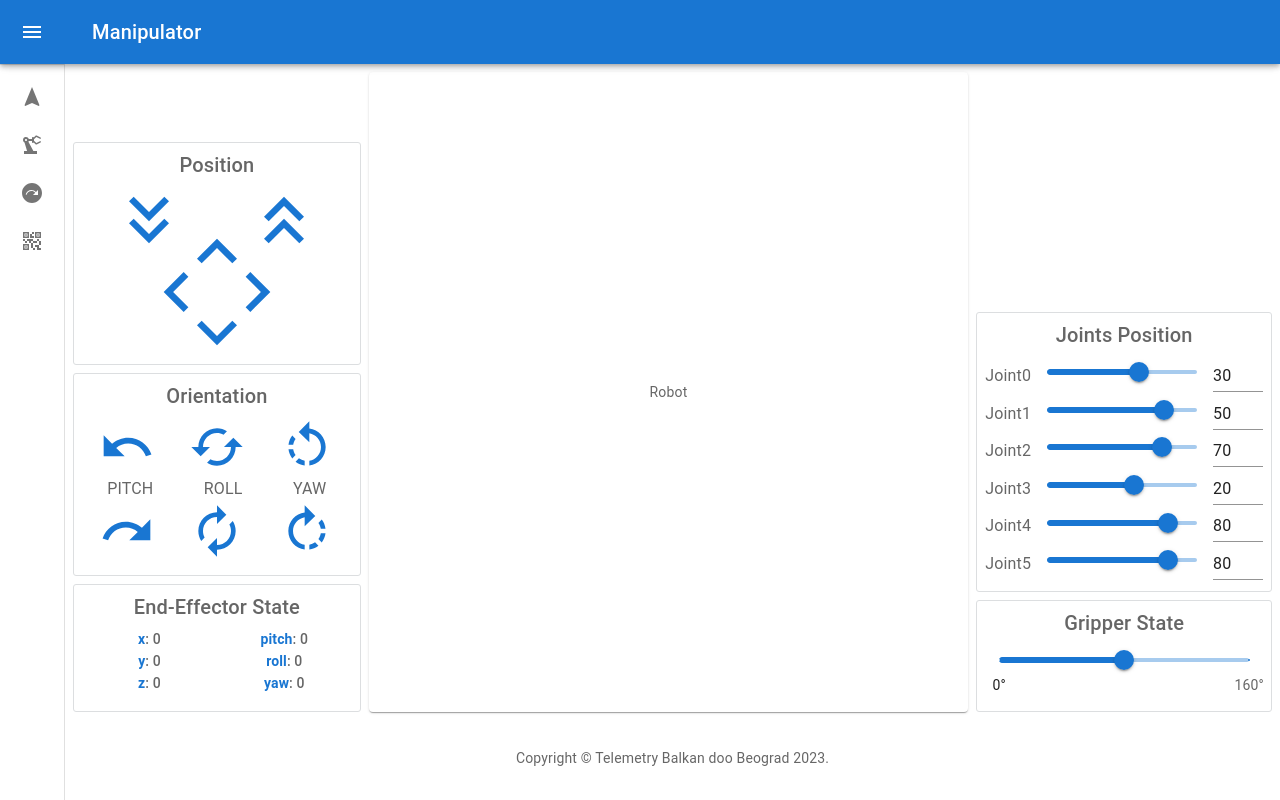
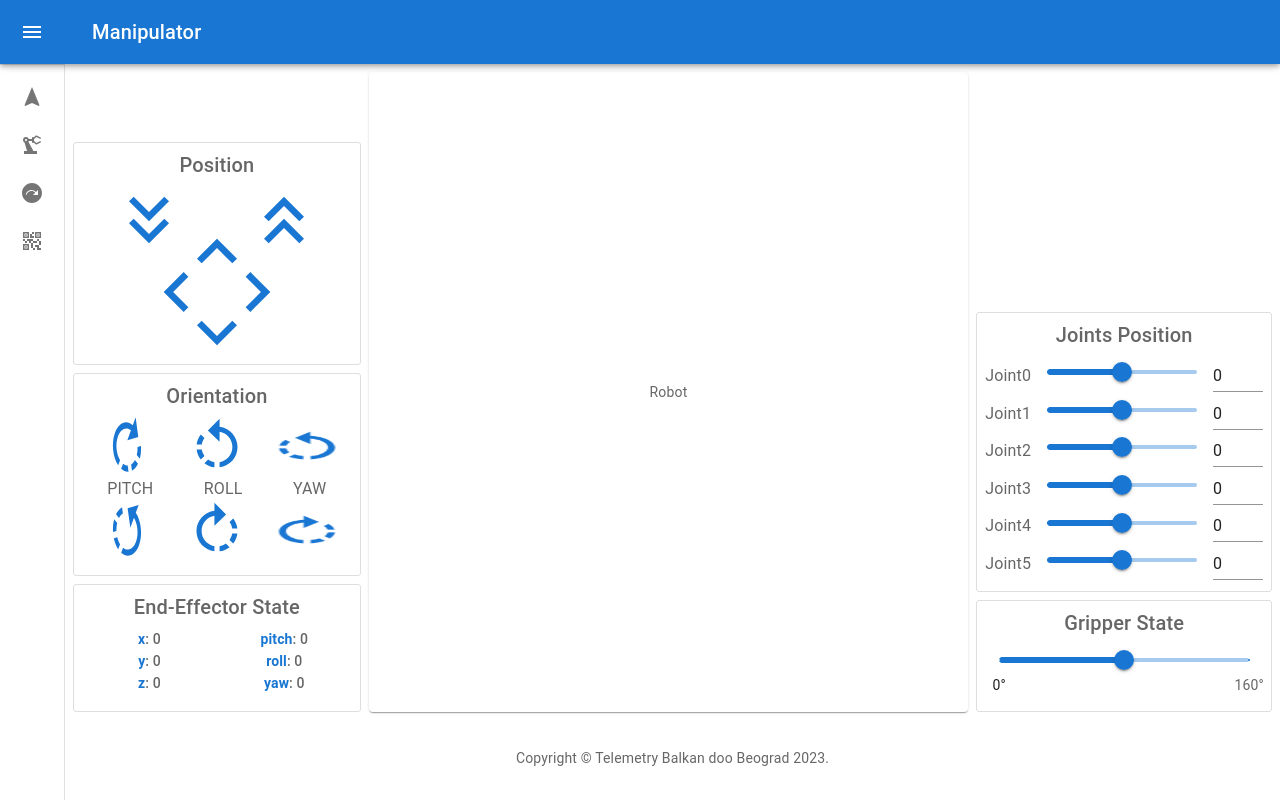
Before and after one commit to sergei-nntu/orb, a React (Create React App) app in the folder web/: page /manipulator in a window 1280 px wide. Built offline with nearby package versions, Linux system fonts and the light colour scheme; no server answers; the HTML template or start-up script is replaced by a standard one; what blockly would draw is missing.

Commit message:
Feature/rework orientation icons  (#29)
* Rework orientation icons and their styles

* Set new values for joints

```diff
--- a/web/src/pages/manipulator/components/Pose/Orientation/Orientation.tsx
+++ b/web/src/pages/manipulator/components/Pose/Orientation/Orientation.tsx
@@ -2,18 +2,10 @@ import React, {useContext, useEffect, useState} from 'react';
 import {StyledBox} from "../../StyledComponents/StyledComponents";
 import RotateLeftIcon from '@mui/icons-material/RotateLeft';
 import RotateRightIcon from '@mui/icons-material/RotateRight';
-import UndoIcon from '@mui/icons-material/Undo';
-import RedoIcon from '@mui/icons-material/Redo';
-import CachedIcon from '@mui/icons-material/Cached';
-import AutorenewIcon from '@mui/icons-material/Autorenew';
 import Typography from "@mui/material/Typography";
 import {Box} from "@mui/material";
 import {PoseContext} from "../../../../../contexts/PoseContext/PoseContext";
 import {PoseChange} from "../../../../../types/appTypes";
-
-const ArrowStyle = {
-    fontSize: '7vh',
-};
 
 export default function Orientation() {
     const {state, dispatch} = useContext(PoseContext);
@@ -84,22 +76,31 @@ export default function Orientation() {
                         mt: 1
                     }}
                 >
-                    <UndoIcon
-                        style={ArrowStyle}
+                    <RotateRightIcon
+                        style={{
+                            fontSize: '7vh',
+                            transform: 'rotate(50deg) skew(30deg, 0deg)'
+                        }}
                         color={keyState["1"] ? "error" : "primary"}
                         onMouseDown={handleArrowMouseDown("1", PoseChange.ORIENTATION_PITCH_UP)}
                         onMouseUp={handleArrowMouseUp("1")}
                         onMouseLeave={handleArrowMouseUp("1")}
                     />
-                    <CachedIcon
-                        style={ArrowStyle}
+                    <RotateLeftIcon
+                        style={{
+                            fontSize: '7vh',
+                            transform: 'scale(1.1)'
+                        }}
                         color={keyState["2"] ? "error" : "primary"}
                         onMouseDown={handleArrowMouseDown("2", PoseChange.ORIENTATION_ROLL_UP)}
                         onMouseUp={handleArrowMouseUp("2")}
                         onMouseLeave={handleArrowMouseUp("2")}
                     />
                     <RotateLeftIcon
-                        style={ArrowStyle}
+                        style={{
+                            fontSize: '7vh',
+                            transform: 'perspective(500px) rotateX(65deg) scale(1.5)'
+                        }}
                         color={keyState["3"] ? "error" : "primary"}
                         onMouseDown={handleArrowMouseDown("3", PoseChange.ORIENTATION_YAW_UP)}
                         onMouseUp={handleArrowMouseUp("3")}
@@ -130,22 +131,31 @@ export default function Orientation() {
                         mb: 1
                     }}
                 >
-                    <RedoIcon
-                        style={ArrowStyle}
+                    <RotateLeftIcon
+                        style={{
+                            fontSize: '7vh',
+                            transform: 'rotate(50deg) skew(30deg, 0deg)'
+                        }}
                         color={keyState.z ? "error" : "primary"}
                         onMouseDown={handleArrowMouseDown("z", PoseChange.ORIENTATION_PITCH_DOWN)}
                         onMouseUp={handleArrowMouseUp("z")}
                         onMouseLeave={handleArrowMouseUp("z")}
                     />
-                    <AutorenewIcon
-                        style={ArrowStyle}
+                    <RotateRightIcon
+                        style={{
+                            fontSize: '7vh',
+                            transform: 'scale(1.1)'
+                        }}
                         color={keyState.x ? "error" : "primary"}
                         onMouseDown={handleArrowMouseDown("x", PoseChange.ORIENTATION_ROLL_DOWN)}
                         onMouseUp={handleArrowMouseUp("x")}
                         onMouseLeave={handleArrowMouseUp("x")}
                     />
                     <RotateRightIcon
-                        style={ArrowStyle}
+                        style={{
+                            fontSize: '7vh',
+                            transform: 'perspective(500px) rotateX(65deg) scale(1.5)'
+                        }}
                         color={keyState.c ? "error" : "primary"}
                         onMouseDown={handleArrowMouseDown("c", PoseChange.ORIENTATION_YAW_DOWN)}
                         onMouseUp={handleArrowMouseUp("c")}
--- a/web/src/pages/manipulator/components/RobotStates/JointsState/JointsState.tsx
+++ b/web/src/pages/manipulator/components/RobotStates/JointsState/JointsState.tsx
@@ -29,12 +29,12 @@ type HandleBlurFunction = (
 ) => void;
 
 export default function JointsState() {
-    const [joint0Value, setJoint0Value] = useState<SliderValue>(30);
-    const [joint1Value, setJoint1Value] = useState<SliderValue>(50);
-    const [joint2Value, setJoint2Value] = useState<SliderValue>(70);
-    const [joint3Value, setJoint3Value] = useState<SliderValue>(20);
-    const [joint4Value, setJoint4Value] = useState<SliderValue>(80);
-    const [joint5Value, setJoint5Value] = useState<SliderValue>(80);
+    const [joint0Value, setJoint0Value] = useState<SliderValue>(0);
+    const [joint1Value, setJoint1Value] = useState<SliderValue>(0);
+    const [joint2Value, setJoint2Value] = useState<SliderValue>(0);
+    const [joint3Value, setJoint3Value] = useState<SliderValue>(0);
+    const [joint4Value, setJoint4Value] = useState<SliderValue>(0);
+    const [joint5Value, setJoint5Value] = useState<SliderValue>(0);
 
     const handleJoint0Change: HandleChangeFunction = (event, newValue) => {
         setJoint0Value(newValue);
```
